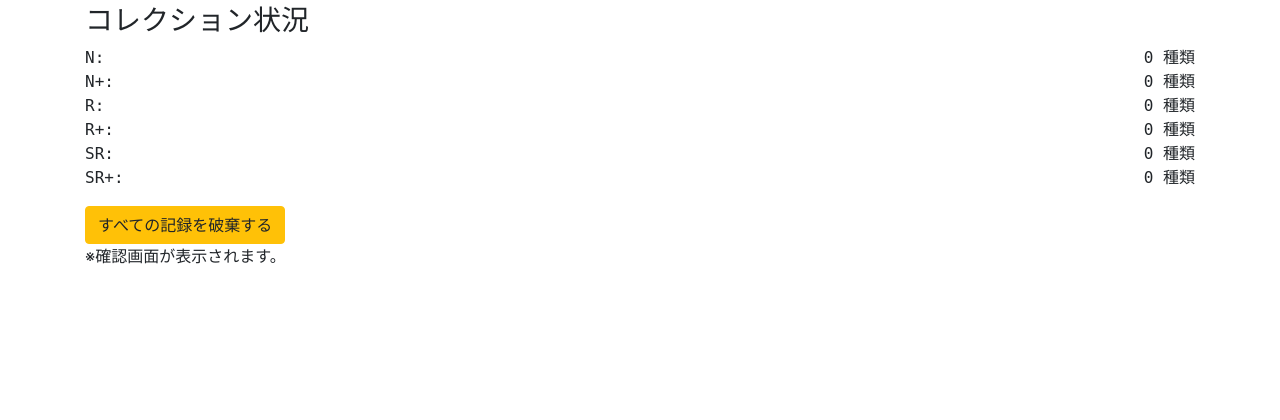
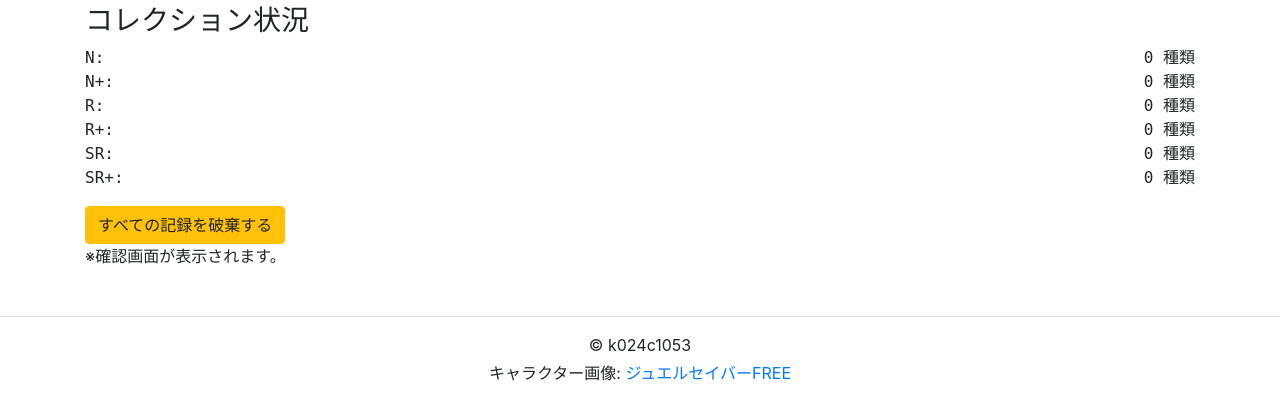
Before and after one commit to k024c1053/ai052-1053-kadai, a Flask app: page / in a window 1280 px wide. Shown: the part 330-750 px from the top of the page. Run offline with Flask 3, Linux system fonts and the light colour scheme; some libraries are stand-ins or nearby versions.

Commit message:
[ud]コピーライト、使用画像の提供元の表示

```diff
--- a/templates/index.html
+++ b/templates/index.html
@@ -89,6 +89,12 @@
         </div>
     </div>
 
+    <!-- フッター -->
+    <footer class="text-center mt-5 py-3 border-top">
+        <p class="mb-1">&copy; k024c1053 </p>
+        <p class="mb-0">キャラクター画像: <a href="http://www.jewel-s.jp/" target="_blank">ジュエルセイバーFREE</a></p>
+    </footer>
+
     <script src="https://code.jquery.com/jquery-3.5.1.slim.min.js"></script>
     <script src="https://cdn.jsdelivr.net/npm/bootstrap@4.5.2/dist/js/bootstrap.bundle.min.js"></script>
 </body>
```
